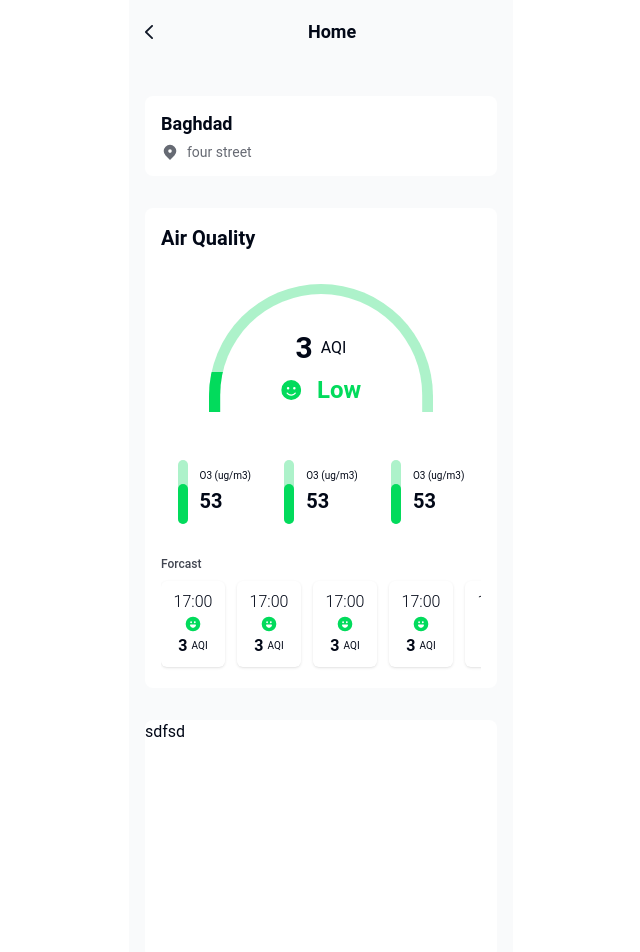
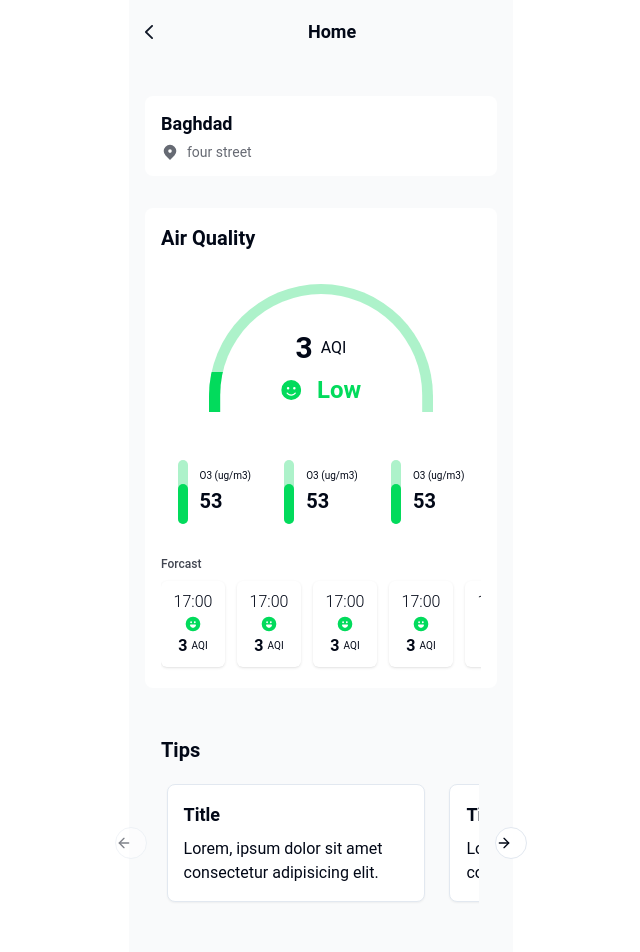
Before and after one commit to YousifGhazi/hurryapp-2, a React (Vite) app in the folder frontend/: page / in a window 1280 px wide. Shown: the top 952 px of the page, without its empty margins (319-959 px from the left). Built offline with nearby package versions, Linux system fonts and the light colour scheme.

Commit message:
carousel

```diff
--- a/frontend/package.json
+++ b/frontend/package.json
@@ -15,6 +15,7 @@
     "axios": "^1.7.2",
     "class-variance-authority": "^0.7.0",
     "clsx": "^2.1.1",
+    "embla-carousel-react": "^8.1.6",
     "lucide-react": "^0.400.0",
     "mapbox-gl": "^3.5.0",
     "react": "^18.3.1",
--- /dev/null
+++ b/frontend/src/components/TipsCarousel/index.jsx
@@ -0,0 +1,38 @@
+import {
+  Carousel,
+  CarouselContent,
+  CarouselItem,
+  CarouselNext,
+  CarouselPrevious,
+} from "@/components/ui/carousel";
+import { Card, CardContent } from "@/components/ui/card";
+
+function TipsCarousel() {
+  return (
+    <Carousel className="m-auto w-[90%] max-w-xs">
+      <CarouselContent>
+        {Array.from({ length: 5 }).map((_, index) => (
+          <CarouselItem
+            className="basis-[auto] w-[85%] select-none"
+            key={index}
+          >
+            <div className="p-1">
+              <Card>
+                <CardContent className="p-4">
+                  <h3 className="font-bold text-lg">Title</h3>
+                  <p className="mt-2">
+                    Lorem, ipsum dolor sit amet consectetur adipisicing elit.
+                  </p>
+                </CardContent>
+              </Card>
+            </div>
+          </CarouselItem>
+        ))}
+      </CarouselContent>
+      <CarouselPrevious className="hidden lg:block" />
+      <CarouselNext className="hidden lg:block" />
+    </Carousel>
+  );
+}
+
+export default TipsCarousel;
--- a/frontend/src/components/home page/HomePage.jsx
+++ b/frontend/src/components/home page/HomePage.jsx
@@ -1,12 +1,25 @@
-import { BackIcon, SmileFace } from "./icons"
+import { BackIcon, SmileFace } from "./icons";
 import { FaFaceSmile } from "react-icons/fa6";
 import { FaFaceMeh } from "react-icons/fa6";
 import { FaFaceFrownOpen } from "react-icons/fa6";
 import { HiLocationMarker } from "react-icons/hi";
+import TipsCarousel from "../TipsCarousel";
 
 const HomePage = () => {
-
-    const aqi = [{ src: <FaFaceSmile className="mb-1.5" size={20} color="#FFDE30" />, text: "Low" }, { src: <FaFaceMeh className="mb-1.5" size={20} color="#FFDE30" />, text: "Normal" }, { src: <FaFaceFrownOpen className="mb-1.5" size={20} color="#FFDE30" />, text: "Extreme" }]
+  const aqi = [
+    {
+      src: <FaFaceSmile className="mb-1.5" size={20} color="#FFDE30" />,
+      text: "Low",
+    },
+    {
+      src: <FaFaceMeh className="mb-1.5" size={20} color="#FFDE30" />,
+      text: "Normal",
+    },
+    {
+      src: <FaFaceFrownOpen className="mb-1.5" size={20} color="#FFDE30" />,
+      text: "Extreme",
+    },
+  ];
 
   return (
     <div className="w-full h-full flex flex-col items-center no-scrollbar">
@@ -24,25 +37,25 @@
           </div>
         </div>
 
-
         <div className="bg-white rounded-lg w-full h-auto px-4 flex flex-col justify-start pt-4">
-                    <p className="text-xl font-bold">
-                        Air Quality
-                    </p>
+          <p className="text-xl font-bold">Air Quality</p>
 
           <div className="w-full min-h-48 flex justify-center relative">
             <div className="bg-[#adf2ca] w-[70%] h-32 rounded-t-full absolute top-[50%] left-[50%] translate-x-[-50%] translate-y-[-50%] overflow-hidden">
               <div className=" absolute w-[80%] h-10 left-0 bottom-0 bg-[#02DB5C]"></div>
               <div className="bg-white w-[90%] h-full rounded-t-full absolute top-[58%] left-[50%] translate-x-[-50%] translate-y-[-50%] text-center">
-                                <p className=" absolute top-[42%] left-[50%] translate-x-[-50%] translate-y-[-50%] font-lighter flex items-center gap-2 text-base"><span className="text-3xl font-semibold">3</span> AQI</p>
+                <p className=" absolute top-[42%] left-[50%] translate-x-[-50%] translate-y-[-50%] font-lighter flex items-center gap-2 text-base">
+                  <span className="text-3xl font-semibold">3</span> AQI
+                </p>
                 <div className="w-full h-[75%] flex items-end justify-center gap-4 mt-4">
                   <FaFaceSmile className="mb-1.5" size={20} color="#02DB5C" />
-                                    <p className="text-center font-bold text-2xl text-[#02DB5C]">Low</p>
+                  <p className="text-center font-bold text-2xl text-[#02DB5C]">
+                    Low
+                  </p>
                 </div>
               </div>
             </div>
           </div>
-
 
           <div className="w-full flex justify-center">
             <div className="w-full h-24 flex justify-center">
@@ -86,82 +99,93 @@
               <div className="min-w-16 h-[90%] flex flex-col justify-center items-center gap-0.5 shadow rounded-md">
                 <p className=" text-[10x] font-light">17:00</p>
                 <SmileFace />
-                                <p className="text-base font-bold flex justify-center gap-1">3 <span className=" text-[10px] font-normal">AQI</span></p>
+                <p className="text-base font-bold flex justify-center gap-1">
+                  3 <span className=" text-[10px] font-normal">AQI</span>
+                </p>
               </div>
-
               <div className="min-w-16 h-[90%] flex flex-col justify-center items-center gap-0.5 shadow rounded-md">
                 <p className=" text-[10x] font-light">17:00</p>
                 <SmileFace />
-                                <p className="text-base font-bold flex justify-center gap-1">3 <span className=" text-[10px] font-normal">AQI</span></p>
+                <p className="text-base font-bold flex justify-center gap-1">
+                  3 <span className=" text-[10px] font-normal">AQI</span>
+                </p>
               </div>
-
               <div className="min-w-16 h-[90%] flex flex-col justify-center items-center gap-0.5 shadow rounded-md">
                 <p className=" text-[10x] font-light">17:00</p>
                 <SmileFace />
-                                <p className="text-base font-bold flex justify-center gap-1">3 <span className=" text-[10px] font-normal">AQI</span></p>
+                <p className="text-base font-bold flex justify-center gap-1">
+                  3 <span className=" text-[10px] font-normal">AQI</span>
+                </p>
               </div>
-
               <div className="min-w-16 h-[90%] flex flex-col justify-center items-center gap-0.5 shadow rounded-md">
                 <p className=" text-[10x] font-light">17:00</p>
                 <SmileFace />
-                                <p className="text-base font-bold flex justify-center gap-1">3 <span className=" text-[10px] font-normal">AQI</span></p>
+                <p className="text-base font-bold flex justify-center gap-1">
+                  3 <span className=" text-[10px] font-normal">AQI</span>
+                </p>
               </div>
-
               <div className="min-w-16 h-[90%] flex flex-col justify-center items-center gap-0.5 shadow rounded-md">
                 <p className=" text-[10x] font-light">17:00</p>
                 <SmileFace />
-                                <p className="text-base font-bold flex justify-center gap-1">3 <span className=" text-[10px] font-normal">AQI</span></p>
+                <p className="text-base font-bold flex justify-center gap-1">
+                  3 <span className=" text-[10px] font-normal">AQI</span>
+                </p>
               </div>
-
               <div className="min-w-16 h-[90%] flex flex-col justify-center items-center gap-0.5 shadow rounded-md">
                 <p className=" text-[10x] font-light">17:00</p>
                 <SmileFace />
-                                <p className="text-base font-bold flex justify-center gap-1">3 <span className=" text-[10px] font-normal">AQI</span></p>
+                <p className="text-base font-bold flex justify-center gap-1">
+                  3 <span className=" text-[10px] font-normal">AQI</span>
+                </p>
               </div>
-
               <div className="min-w-16 h-[90%] flex flex-col justify-center items-center gap-0.5 shadow rounded-md">
                 <p className=" text-[10x] font-light">17:00</p>
                 <SmileFace />
-                                <p className="text-base font-bold flex justify-center gap-1">3 <span className=" text-[10px] font-normal">AQI</span></p>
+                <p className="text-base font-bold flex justify-center gap-1">
+                  3 <span className=" text-[10px] font-normal">AQI</span>
+                </p>
               </div>
-
               <div className="min-w-16 h-[90%] flex flex-col justify-center items-center gap-0.5 shadow rounded-md">
                 <p className=" text-[10x] font-light">17:00</p>
                 <SmileFace />
-                                <p className="text-base font-bold flex justify-center gap-1">3 <span className=" text-[10px] font-normal">AQI</span></p>
+                <p className="text-base font-bold flex justify-center gap-1">
+                  3 <span className=" text-[10px] font-normal">AQI</span>
+                </p>
               </div>
-
               <div className="min-w-16 h-[90%] flex flex-col justify-center items-center gap-0.5 shadow rounded-md">
                 <p className=" text-[10x] font-light">17:00</p>
                 <SmileFace />
-                                <p className="text-base font-bold flex justify-center gap-1">3 <span className=" text-[10px] font-normal">AQI</span></p>
-                            </div>                 <div className="min-w-16 h-[90%] flex flex-col justify-center items-center gap-0.5 shadow rounded-md">
-                                <p className=" text-[10x] font-light">17:00</p>
-                                <SmileFace />
-                                <p className="text-base font-bold flex justify-center gap-1">3 <span className=" text-[10px] font-normal">AQI</span></p>
-                            </div>
-
+                <p className="text-base font-bold flex justify-center gap-1">
+                  3 <span className=" text-[10px] font-normal">AQI</span>
+                </p>
+              </div>{" "}
               <div className="min-w-16 h-[90%] flex flex-col justify-center items-center gap-0.5 shadow rounded-md">
                 <p className=" text-[10x] font-light">17:00</p>
                 <SmileFace />
-                                <p className="text-base font-bold flex justify-center gap-1">3 <span className=" text-[10px] font-normal">AQI</span></p>
+                <p className="text-base font-bold flex justify-center gap-1">
+                  3 <span className=" text-[10px] font-normal">AQI</span>
+                </p>
+              </div>
+              <div className="min-w-16 h-[90%] flex flex-col justify-center items-center gap-0.5 shadow rounded-md">
+                <p className=" text-[10x] font-light">17:00</p>
+                <SmileFace />
+                <p className="text-base font-bold flex justify-center gap-1">
+                  3 <span className=" text-[10px] font-normal">AQI</span>
+                </p>
+              </div>
             </div>
           </div>
         </div>
 
-                </div>
+        {/* <div className="w-full min-h-[238px] rounded-[8px] bg-white">sdfsd</div> */}
 
-                <div className="w-full min-h-[238px] rounded-[8px] bg-white">
-                    sdfsd
-                </div>
-
-                <div className="w-full min-h-[338px] rounded-[8px] bg-white mb-10">
-                    sdfsd
-                </div>
-
+        <div className="w-full min-h-[338px] rounded-[8px] ">
+          <h2 className="text-xl font-bold px-4 py-4">Tips</h2>
+          <TipsCarousel />
         </div>
       </div>
-    )
-}
+    </div>
+  );
+};
 
-export default HomePage
+export default HomePage;
--- /dev/null
+++ b/frontend/src/components/ui/card.jsx
@@ -0,0 +1,50 @@
+import * as React from "react"
+
+import { cn } from "@/lib/utils"
+
+const Card = React.forwardRef(({ className, ...props }, ref) => (
+  <div
+    ref={ref}
+    className={cn("rounded-lg border bg-card text-card-foreground shadow-sm", className)}
+    {...props} />
+))
+Card.displayName = "Card"
+
+const CardHeader = React.forwardRef(({ className, ...props }, ref) => (
+  <div
+    ref={ref}
+    className={cn("flex flex-col space-y-1.5 p-6", className)}
+    {...props} />
+))
+CardHeader.displayName = "CardHeader"
+
+const CardTitle = React.forwardRef(({ className, ...props }, ref) => (
+  <h3
+    ref={ref}
+    className={cn("text-2xl font-semibold leading-none tracking-tight", className)}
+    {...props} />
+))
+CardTitle.displayName = "CardTitle"
+
+const CardDescription = React.forwardRef(({ className, ...props }, ref) => (
+  <p
+    ref={ref}
+    className={cn("text-sm text-muted-foreground", className)}
+    {...props} />
+))
+CardDescription.displayName = "CardDescription"
+
+const CardContent = React.forwardRef(({ className, ...props }, ref) => (
+  <div ref={ref} className={cn("p-6 pt-0", className)} {...props} />
+))
+CardContent.displayName = "CardContent"
+
+const CardFooter = React.forwardRef(({ className, ...props }, ref) => (
+  <div
+    ref={ref}
+    className={cn("flex items-center p-6 pt-0", className)}
+    {...props} />
+))
+CardFooter.displayName = "CardFooter"
+
+export { Card, CardHeader, CardFooter, CardTitle, CardDescription, CardContent }
--- /dev/null
+++ b/frontend/src/components/ui/carousel.jsx
@@ -0,0 +1,193 @@
+import * as React from "react"
+import useEmblaCarousel from "embla-carousel-react";
+import { ArrowLeft, ArrowRight } from "lucide-react"
+
+import { cn } from "@/lib/utils"
+import { Button } from "@/components/ui/button"
+
+const CarouselContext = React.createContext(null)
+
+function useCarousel() {
+  const context = React.useContext(CarouselContext)
+
+  if (!context) {
+    throw new Error("useCarousel must be used within a <Carousel />")
+  }
+
+  return context
+}
+
+const Carousel = React.forwardRef((
+  {
+    orientation = "horizontal",
+    opts,
+    setApi,
+    plugins,
+    className,
+    children,
+    ...props
+  },
+  ref
+) => {
+  const [carouselRef, api] = useEmblaCarousel({
+    ...opts,
+    axis: orientation === "horizontal" ? "x" : "y",
+  }, plugins)
+  const [canScrollPrev, setCanScrollPrev] = React.useState(false)
+  const [canScrollNext, setCanScrollNext] = React.useState(false)
+
+  const onSelect = React.useCallback((api) => {
+    if (!api) {
+      return
+    }
+
+    setCanScrollPrev(api.canScrollPrev())
+    setCanScrollNext(api.canScrollNext())
+  }, [])
+
+  const scrollPrev = React.useCallback(() => {
+    api?.scrollPrev()
+  }, [api])
+
+  const scrollNext = React.useCallback(() => {
+    api?.scrollNext()
+  }, [api])
+
+  const handleKeyDown = React.useCallback((event) => {
+    if (event.key === "ArrowLeft") {
+      event.preventDefault()
+      scrollPrev()
+    } else if (event.key === "ArrowRight") {
+      event.preventDefault()
+      scrollNext()
+    }
+  }, [scrollPrev, scrollNext])
+
+  React.useEffect(() => {
+    if (!api || !setApi) {
+      return
+    }
+
+    setApi(api)
+  }, [api, setApi])
+
+  React.useEffect(() => {
+    if (!api) {
+      return
+    }
+
+    onSelect(api)
+    api.on("reInit", onSelect)
+    api.on("select", onSelect)
+
+    return () => {
+      api?.off("select", onSelect)
+    };
+  }, [api, onSelect])
+
+  return (
+    (<CarouselContext.Provider
+      value={{
+        carouselRef,
+        api: api,
+        opts,
+        orientation:
+          orientation || (opts?.axis === "y" ? "vertical" : "horizontal"),
+        scrollPrev,
+        scrollNext,
+        canScrollPrev,
+        canScrollNext,
+      }}>
+      <div
+        ref={ref}
+        onKeyDownCapture={handleKeyDown}
+        className={cn("relative", className)}
+        role="region"
+        aria-roledescription="carousel"
+        {...props}>
+        {children}
+      </div>
+    </CarouselContext.Provider>)
+  );
+})
+Carousel.displayName = "Carousel"
+
+const CarouselContent = React.forwardRef(({ className, ...props }, ref) => {
+  const { carouselRef, orientation } = useCarousel()
+
+  return (
+    (<div ref={carouselRef} className="overflow-hidden">
+      <div
+        ref={ref}
+        className={cn(
+          "flex",
+          orientation === "horizontal" ? "-ml-4" : "-mt-4 flex-col",
+          className
+        )}
+        {...props} />
+    </div>)
+  );
+})
+CarouselContent.displayName = "CarouselContent"
+
+const CarouselItem = React.forwardRef(({ className, ...props }, ref) => {
+  const { orientation } = useCarousel()
+
+  return (
+    (<div
+      ref={ref}
+      role="group"
+      aria-roledescription="slide"
+      className={cn(
+        "min-w-0 shrink-0 grow-0 basis-full",
+        orientation === "horizontal" ? "pl-4" : "pt-4",
+        className
+      )}
+      {...props} />)
+  );
+})
+CarouselItem.displayName = "CarouselItem"
+
+const CarouselPrevious = React.forwardRef(({ className, variant = "outline", size = "icon", ...props }, ref) => {
+  const { orientation, scrollPrev, canScrollPrev } = useCarousel()
+
+  return (
+    (<Button
+      ref={ref}
+      variant={variant}
+      size={size}
+      className={cn("absolute  h-8 w-8 rounded-full", orientation === "horizontal"
+        ? "-left-12 top-1/2 -translate-y-1/2"
+        : "-top-12 left-1/2 -translate-x-1/2 rotate-90", className)}
+      disabled={!canScrollPrev}
+      onClick={scrollPrev}
+      {...props}>
+      <ArrowLeft className="h-4 w-4" />
+      <span className="sr-only">Previous slide</span>
+    </Button>)
+  );
+})
+CarouselPrevious.displayName = "CarouselPrevious"
+
+const CarouselNext = React.forwardRef(({ className, variant = "outline", size = "icon", ...props }, ref) => {
+  const { orientation, scrollNext, canScrollNext } = useCarousel()
+
+  return (
+    (<Button
+      ref={ref}
+      variant={variant}
+      size={size}
+      className={cn("absolute h-8 w-8 rounded-full", orientation === "horizontal"
+        ? "-right-12 top-1/2 -translate-y-1/2"
+        : "-bottom-12 left-1/2 -translate-x-1/2 rotate-90", className)}
+      disabled={!canScrollNext}
+      onClick={scrollNext}
+      {...props}>
+      <ArrowRight className="h-4 w-4" />
+      <span className="sr-only">Next slide</span>
+    </Button>)
+  );
+})
+CarouselNext.displayName = "CarouselNext"
+
+export { Carousel, CarouselContent, CarouselItem, CarouselPrevious, CarouselNext };
```
Also changed, not shown: 1 other file (tests, documents, lock files or other folders). Lines whose indentation alone changed are shown as unchanged.
